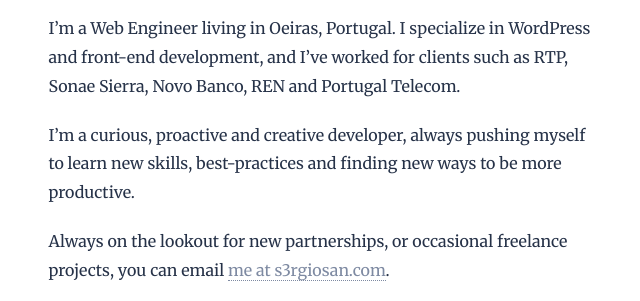
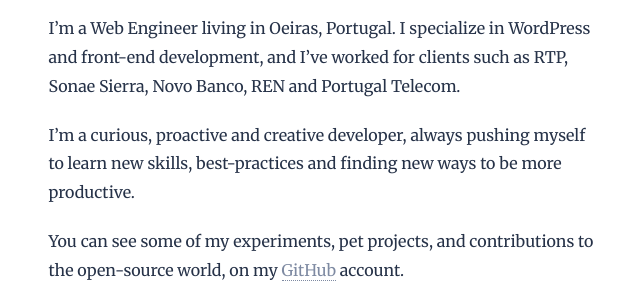
Before and after one commit to s3rgiosan/s3rgiosan.github.io, a website: page index.html in a window 1280 px wide. Shown: the part 443-744 px from the top of the page, without its empty margins (314-954 px from the left). Drawn offline with Linux system fonts and the light colour scheme; files whose address does not match are found by name.

Commit message:
Updated availability

```diff
--- a/index.html
+++ b/index.html
@@ -35,9 +35,7 @@
             <div class="col-sm-10 col-sm-offset-1 col-md-6 col-md-offset-3">
               <p>I’m a Web Engineer living in Oeiras, Portugal. I specialize in WordPress and front-end development, and I’ve worked for clients such as RTP, Sonae Sierra, Novo Banco, REN and Portugal Telecom.</p>
               <p>I’m a curious, proactive and creative developer, always pushing myself to learn new skills, best-practices and finding new ways to be more productive.</p>
-              <p>Always on the lookout for new partnerships, or occasional freelance projects, you can email <a title="Say hello" href="mailto:me@s3rgiosan.com">me at s3rgiosan.com</a>.</p>
               <p>You can see some of my experiments, pet projects, and contributions to the open-source world, on my <a href="https://github.com/s3rgiosan?tab=repositories">GitHub</a> account.</p>
-
               <ul class="social">
                 <li class="social__profile">
                   <a title="Visit my LinkedIn profile" rel="me" href="http://www.linkedin.com/in/s3rgiosan" class="social__profile--linkedin"><span>LinkedIn</span></a>
@@ -49,7 +47,6 @@
                   <a title="Visit my Twitter profile" rel="me" href="https://twitter.com/s3rgiosan" class="social__profile--twitter"><span>Twitter</span></a>
                 </li>
               </ul>
-
             </div>
           </div>
         </section>
```
